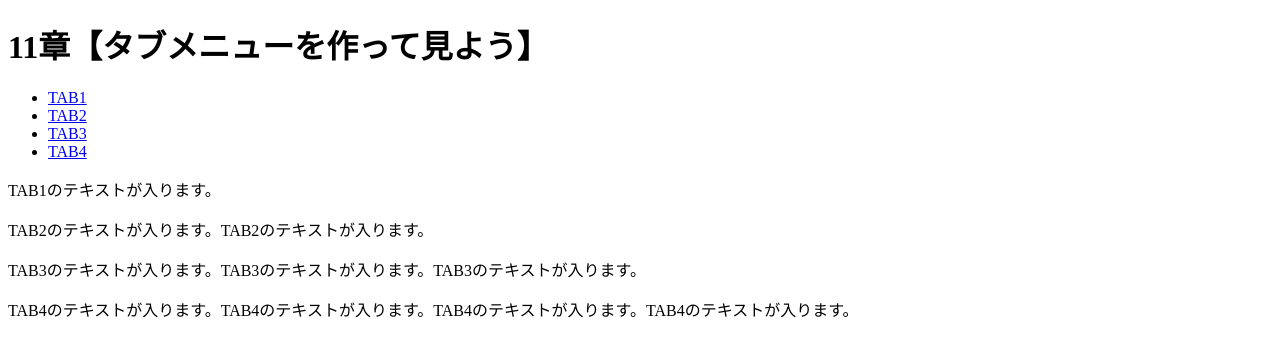
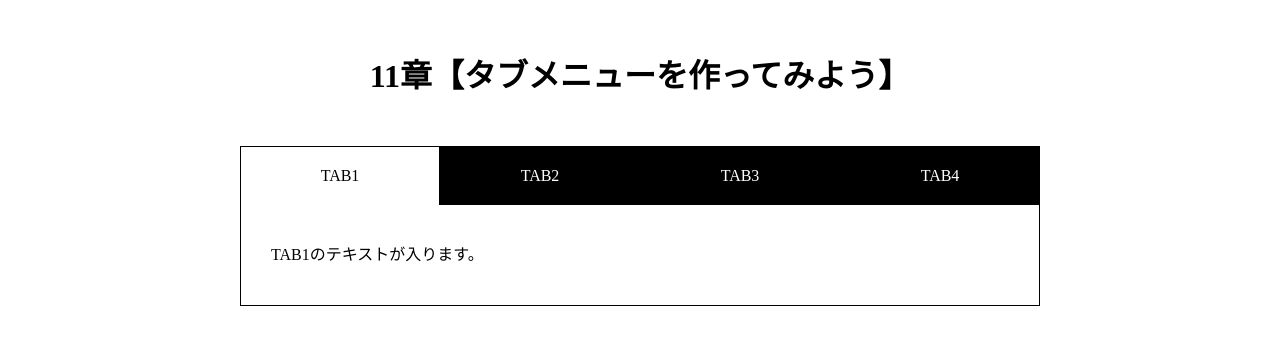
Before and after one commit to ootomoakiyoshi/JavaScript, a plain HTML site: page Tabbar-Lesson/idex.html in a window 1280 px wide. Drawn offline with Linux system fonts and the light colour scheme.

Commit message:
[Finish]11章

```diff
--- a/Tabbar-Lesson/idex.html
+++ b/Tabbar-Lesson/idex.html
@@ -1,23 +1,22 @@
 <!DOCTYPE html>
 <html lang="ja">
-
   <head>
-  <meta charset="UTF-8">
-  <meta http-equiv="X-UA-Compatible" content="IE=edge">
-  <meta name="viewport" content="width=device-width, initial-scale=1.0">
-  <title>11章【タブメニューを作って見よう】</title>
+    <meta charset="UTF-8" />
+    <meta name="viewport" content="width=device-width,initial-scale=1.0">
+    <title>11章【タブメニューを作ってみよう】</title>
+    <link rel="stylesheet" href="css/style.css" />
   </head>
-
   <body>
-  <h1>11章【タブメニューを作って見よう】</h1>
+    <h1>11章【タブメニューを作ってみよう】</h1>
 
     <div class="wrap">
-    <ul id>
+      <ul id="tab-menu">
         <li><a href="#tab1" class="active">TAB1</a></li>
         <li><a href="#tab2" class="">TAB2</a></li>
-      <li><a href="tab3" class="">TAB3</a></li>
-      <li><a href="tab4" class="">TAB4</a></li>
+        <li><a href="#tab3" class="">TAB3</a></li>
+        <li><a href="#tab4" class="">TAB4</a></li>
       </ul>
+
       <div id="tab-contents">
         <div id="tab1" class="tab">
           <p>TAB1のテキストが入ります。</p>
@@ -38,7 +37,5 @@
     </div>
     <script src="js/jquery.min.js"></script>
     <script src="js/script.js"></script>
-
   </body>
-
 </html>
--- a/Tabbar-Lesson/js/script.js
+++ b/Tabbar-Lesson/js/script.js
@@ -1,7 +1,9 @@
-$(function () {
-  $('.menu-trigger').on('click', function (event) {
-    $(this).toggleClass('active');
-    $('#sp-menu').fadeToggle();
-    event.preventDefault();
-  });
+$('#tab-contents .tab[id != "tab1"]').hide();
+
+$('#tab-menu a').on('click', function (event) {
+  $("#tab-contents .tab").hide();
+  $("#tab-menu .active").removeClass("active");
+  $(this).addClass("active");
+  $($(this).attr("href")).show();
+  event.preventDefault();
 });
```
Lines whose indentation alone changed are shown as unchanged.
